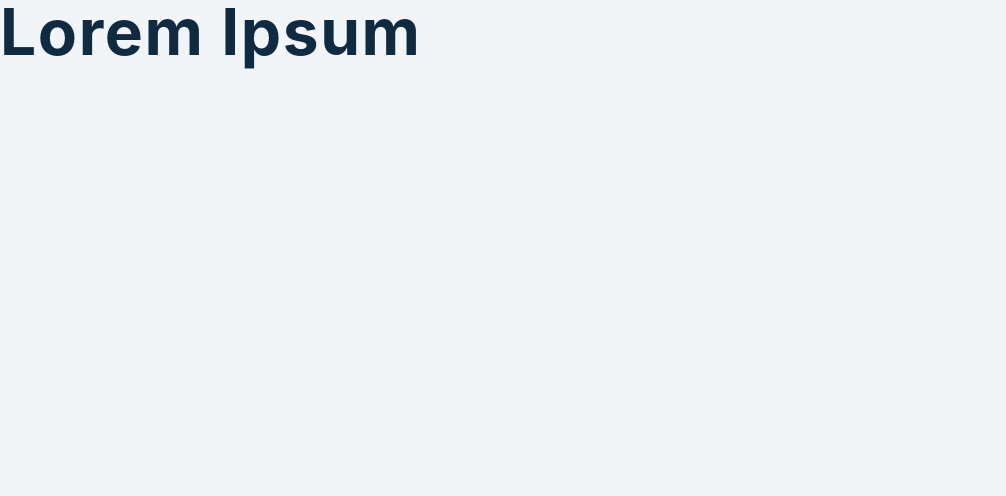
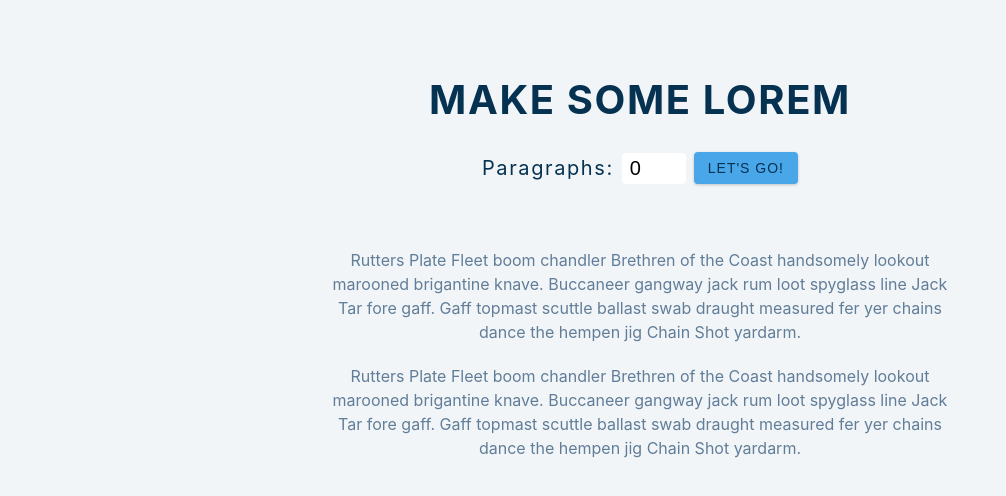
Before and after one commit to alxayeed/15-days-with-React, a React (Create React App) app in the folder 08-lorem/: page / in a window 1280 px wide. Shown: the top 496 px of the page, without its empty margins (0-1006 px from the left). Built offline with nearby package versions, Linux system fonts and the light colour scheme.

Commit message:
basic component structured

```diff
--- a/08-lorem/src/App.js
+++ b/08-lorem/src/App.js
@@ -1,10 +1,32 @@
-
+import React, { useState } from 'react'
+import data from './Data'
 
 function App() {
+  const [count, setCount] = useState(0)
+  const [text, setText] = useState([])
+
+  const handleSubmit = (e) => {
+    e.preventDefault()
+    console.log(e)
+  }
+
   return (
-    <div className="App">
-      <h1>Lorem ipsum </h1>
-    </div>
+    <section className="section-center">
+      <h2>Make some lorem</h2>
+      <form className="lorem-form" onSubmit={handleSubmit}>
+        <label htmlFor="amount">
+          paragraphs:
+        </label>
+        <input type="number" name="amount" id="amount"
+          value={count} onChange={(e) => setCount(e.target.value)}
+        />
+        <button type="submit" className="btn">Let's go!</button>
+      </form>
+      <article>
+        <p>Rutters Plate Fleet boom chandler Brethren of the Coast handsomely lookout marooned brigantine knave. Buccaneer gangway jack rum loot spyglass line Jack Tar fore gaff. Gaff topmast scuttle ballast swab draught measured fer yer chains dance the hempen jig Chain Shot yardarm.</p>
+        <p>Rutters Plate Fleet boom chandler Brethren of the Coast handsomely lookout marooned brigantine knave. Buccaneer gangway jack rum loot spyglass line Jack Tar fore gaff. Gaff topmast scuttle ballast swab draught measured fer yer chains dance the hempen jig Chain Shot yardarm.</p>
+      </article>
+    </section>
   );
 }
 
--- a/08-lorem/src/index.css
+++ b/08-lorem/src/index.css
@@ -167,7 +167,7 @@ main {
 Lorem Ipsum
 ===============
 */
-h3 {
+h2 {
   text-transform: uppercase;
   color: var(--clr-primary-1);
 }
```
